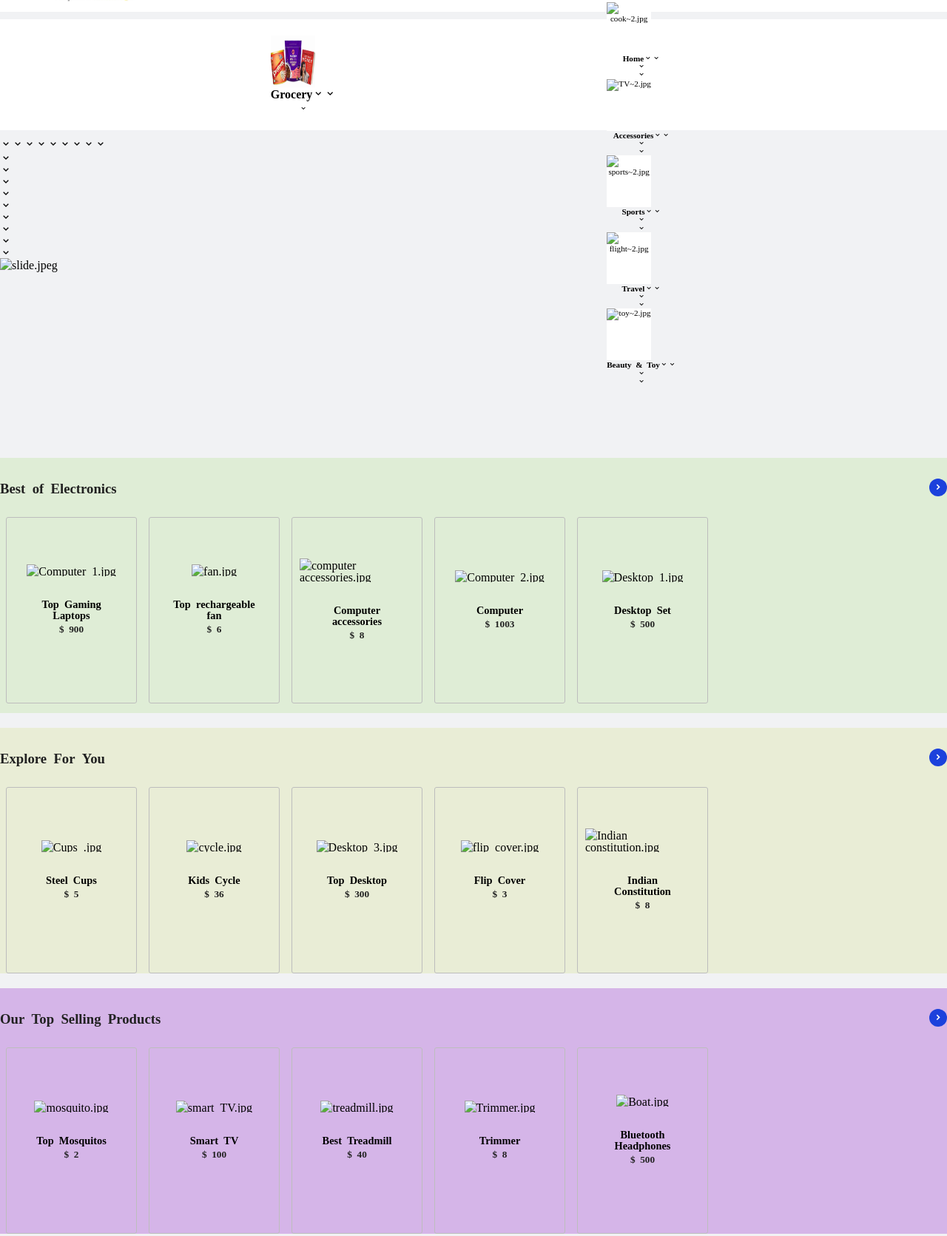
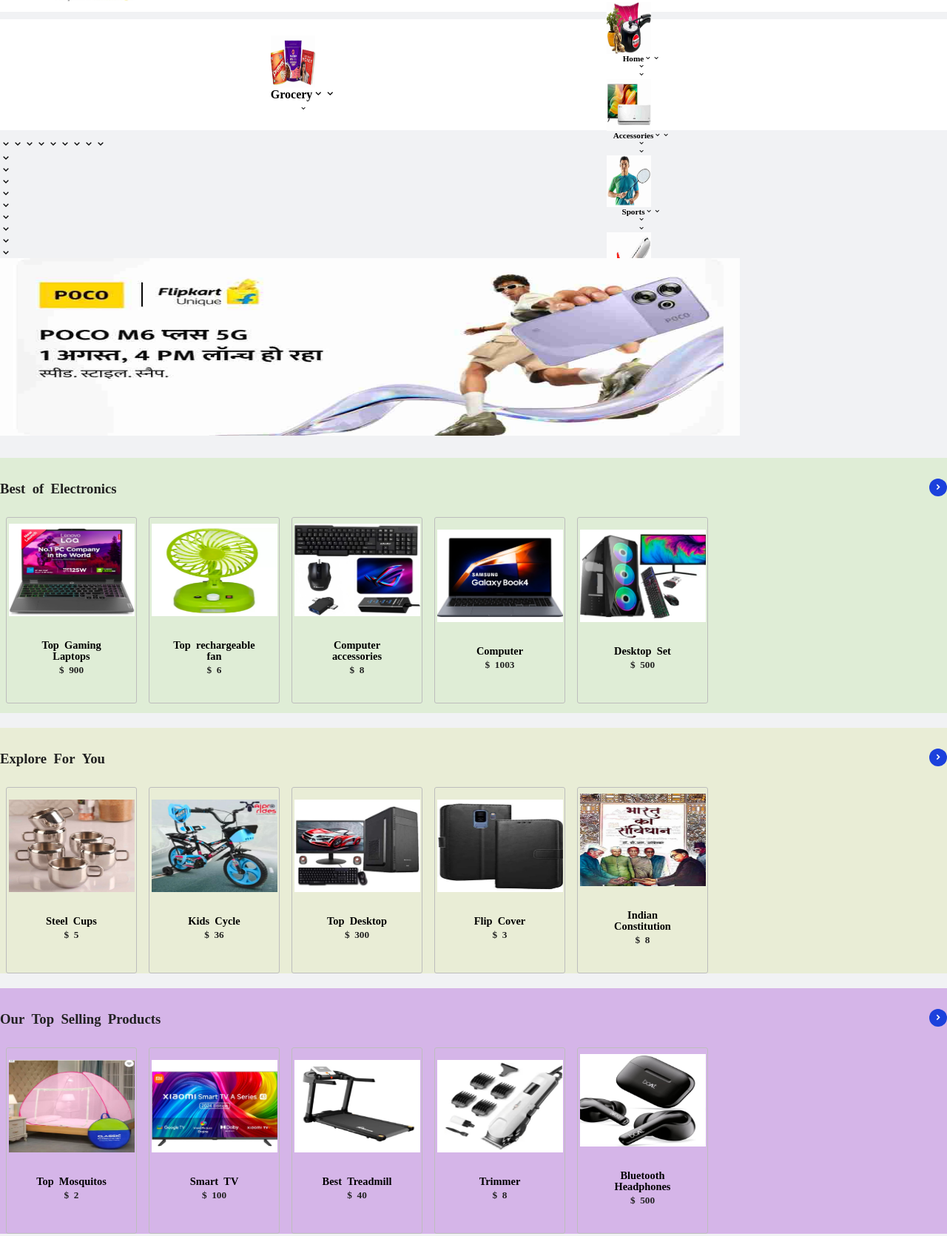
Before and after one commit to altra-code/Flipkart-clone-project-, a plain HTML site: page index.html in a window 1280 px wide. Shown: the part 54-1725 px from the top of the page at 74% size. Drawn offline with nearby package versions, Linux system fonts and the light colour scheme; a small style sheet from the web is missing; a web font is replaced by a local one.

Commit message:
Update index.html

```diff
--- a/index.html
+++ b/index.html
@@ -61,7 +61,7 @@
 
       <div class="catimginfo">
         <div class="catimg">
-          <img src="images /mobiles.jpg" height="100%"width="100%" alt="mobiles">
+          <img src="images/mobiles.jpg" height="100%"width="100%" alt="mobiles">
 
         </div>
         <div class="catingo">
@@ -71,7 +71,7 @@
 
       <div class="catimginfo">
         <div class="catimg">
-          <img src="images /Man-woman~2.jpg" height="100%"width="100%" alt="Men-woman~2.jpg">
+          <img src="images/man-woman~2.jpg" height="100%"width="100%" alt="men-woman~2">
 
         </div>
         <div class="catingo">
@@ -81,7 +81,7 @@
 
       <div class="catimginfo">
         <div class="catimg">
-          <img src="images /computer~2.jpg" height="100%"width="100%" alt="computer~2.jpg">
+          <img src="images/computer~2.jpg" height="100%"width="100%" alt="computer~2">
 
         </div>
         <div class="catingo">
@@ -91,7 +91,7 @@
 
       <div class="catimginfo">
         <div class="catimg">
-          <img src="images /cook~2.jpg" height="100%"width="100%" alt="cook~2.jpg">
+          <img src="images/cook~2.jpg" height="100%"width="100%" alt="cook~2">
 
         </div>
         <div class="catingo">
@@ -101,7 +101,7 @@
 
       <div class="catimginfo">
         <div class="catimg">
-          <img src="images /TV~2.jpg" height="100%"width="100%" alt="TV~2.jpg">
+          <img src="images/tv~2.jpg" height="100%"width="100%" alt="tv~2.jpg">
 
         </div>
         <div class="catingo">
@@ -111,7 +111,7 @@
 
       <div class="catimginfo">
         <div class="catimg">
-          <img src="images /sports~2.jpg" height="100%"width="100%" alt="sports~2.jpg">
+          <img src="images/sports~2.jpg" height="100%"width="100%" alt="sports~2">
 
         </div>
         <div class="catingo">
@@ -121,7 +121,7 @@
 
       <div class="catimginfo">
         <div class="catimg">
-          <img src="images /flight~2.jpg" height="100%"width="100%" alt="flight~2.jpg">
+          <img src="images/flight~2.jpg" height="100%"width="100%" alt="flight~2">
 
         </div>
         <div class="catingo">
@@ -131,7 +131,7 @@
 
       <div class="catimginfo">
         <div class="catimg">
-          <img src="images /toy~2.jpg" height="100%"width="100%" alt="toy~2.jpg">
+          <img src="images/toy~2.jpg" height="100%"width="100%" alt="toy~2">
 
         </div>
         <div class="catingo">
@@ -147,7 +147,7 @@
     <div class="slidercontainer">
       <div class="slider">
         <div class="siimage">
-          <img src="images /slide.jpeg" height="70%" width="90%" alt="slide.jpeg">
+          <img src="images/slide.jpeg" height="70%" width="90%" alt="slide">
         </div>
         <!-- <div class="slidericon">
           <div class="sileft">
@@ -173,7 +173,7 @@
         <div class="productgroup">
           <div class="product">
             <div class="productimg">
-              <img src="images /Computer 1.jpg" height="100%"width="100%" alt="Computer 1.jpg">
+              <img src="images/computer 1.jpg" height="100%"width="100%" alt="Computer 1">
 
             </div>
             <div class="productinfo">
@@ -185,7 +185,7 @@
 
           <div class="product">
             <div class="productimg">
-              <img src="images /fan.jpg" height="100%"width="100%" alt="fan.jpg">
+              <img src="images/fan.jpg" height="100%"width="100%" alt="fan">
 
             </div>
             <div class="productinfo">
@@ -197,7 +197,7 @@
 
           <div class="product">
             <div class="productimg">
-              <img src="images /computer accessories.jpg" height="100%"width="100%" alt="computer accessories.jpg">
+              <img src="images/computer accessories.jpg" height="100%"width="100%" alt="computer accessories">
 
             </div>
             <div class="productinfo">
@@ -208,7 +208,7 @@
 
           <div class="product">
             <div class="productimg">
-              <img src="images /Computer 2.jpg" height="100%"width="100%" alt="Computer 2.jpg">
+              <img src="images/computer 2.jpg" height="100%"width="100%" alt="computer 2">
 
             </div>
             <div class="productinfo">
@@ -219,7 +219,7 @@
 
           <div class="product">
             <div class="productimg">
-              <img src="images /Destop 1.jpg" height="100%"width="100%" alt="Desktop 1.jpg">
+              <img src="images/destop 1.jpg" height="100%"width="100%" alt="Desktop 1">
 
             </div>
             <div class="productinfo">
@@ -234,7 +234,7 @@
           </div>
         </div>
         <div class="psright">
-          <img src="images /indigo f.jpg"  height="100%"width="100%" alt="">
+          <img src="images/indigo f.jpg"  height="100%"width="100%" alt="">
         </div> -->
       </div>
     </div>
@@ -252,7 +252,7 @@
         <div class="productgroup">
           <div class="product">
             <div class="productimg">
-              <img src="images /Cups .jpg" height="100%"width="100%" alt="Cups .jpg">
+              <img src="images/cups .jpg" height="100%"width="100%" alt="Cups">
 
             </div>
             <div class="productinfo">
@@ -264,7 +264,7 @@
 
           <div class="product">
             <div class="productimg">
-              <img src="images /cycle.jpg" height="100%"width="100%" alt="cycle.jpg">
+              <img src="images/cycle.jpg" height="100%"width="100%" alt="cycle">
 
             </div>
             <div class="productinfo">
@@ -276,7 +276,7 @@
 
           <div class="product">
             <div class="productimg">
-              <img src="images /Destop 3.jpg" height="100%"width="100%" alt="Desktop 3.jpg">
+              <img src="images/destop 3.jpg" height="100%"width="100%" alt="Desktop 3">
 
             </div>
             <div class="productinfo">
@@ -288,7 +288,7 @@
 
           <div class="product">
             <div class="productimg">
-              <img src="images /flip cover.jpg" height="100%"width="100%" alt="flip cover.jpg">
+              <img src="images/flip cover.jpg" height="100%"width="100%" alt="flip cover">
 
             </div>
             <div class="productinfo">
@@ -299,7 +299,7 @@
 
           <div class="product">
             <div class="productimg">
-              <img src="images /Indian constitution.jpg" height="100%"width="100%" alt="Indian constitution.jpg">
+              <img src="images/indian constitution.jpg" height="100%"width="100%" alt="indian constitution">
 
             </div>
             <div class="productinfo">
@@ -329,7 +329,7 @@
         <div class="productgroup">
           <div class="product">
             <div class="productimg3">
-              <img src="images /mosquito.jpg" height="100%"width="100%" alt="mosquito.jpg">
+              <img src="images/mosquito.jpg" height="100%"width="100%" alt="mosquito">
 
             </div>
             <div class="productinfo">
@@ -341,7 +341,7 @@
 
           <div class="product">
             <div class="productimg">
-              <img src="images /smart TV.jpg" height="100%"width="100%" alt="smart TV.jpg">
+              <img src="images/smart TV.jpg" height="100%"width="100%" alt="smart TV">
 
             </div>
             <div class="productinfo">
@@ -353,7 +353,7 @@
 
           <div class="product">
             <div class="productimg">
-              <img src="images /treadmill.jpg" height="100%"width="100%" alt="treadmill.jpg">
+              <img src="images/treadmill.jpg" height="100%"width="100%" alt="treadmill">
 
             </div>
             <div class="productinfo">
@@ -365,7 +365,7 @@
 
           <div class="product">
             <div class="productimg">
-              <img src="images /Trimmer.jpg" height="100%"width="100%" alt="Trimmer.jpg">
+              <img src="images/trimmer.jpg" height="100%"width="100%" alt="Trimmer">
 
             </div>
             <div class="productinfo">
@@ -376,7 +376,7 @@
 
           <div class="product">
             <div class="productimg">
-              <img src="images /Boat.jpg" height="100%"width="100%" alt="Boat.jpg">
+              <img src="images/boat.jpg" height="100%"width="100%" alt="Boat">
 
             </div>
             <div class="productinfo">
```
